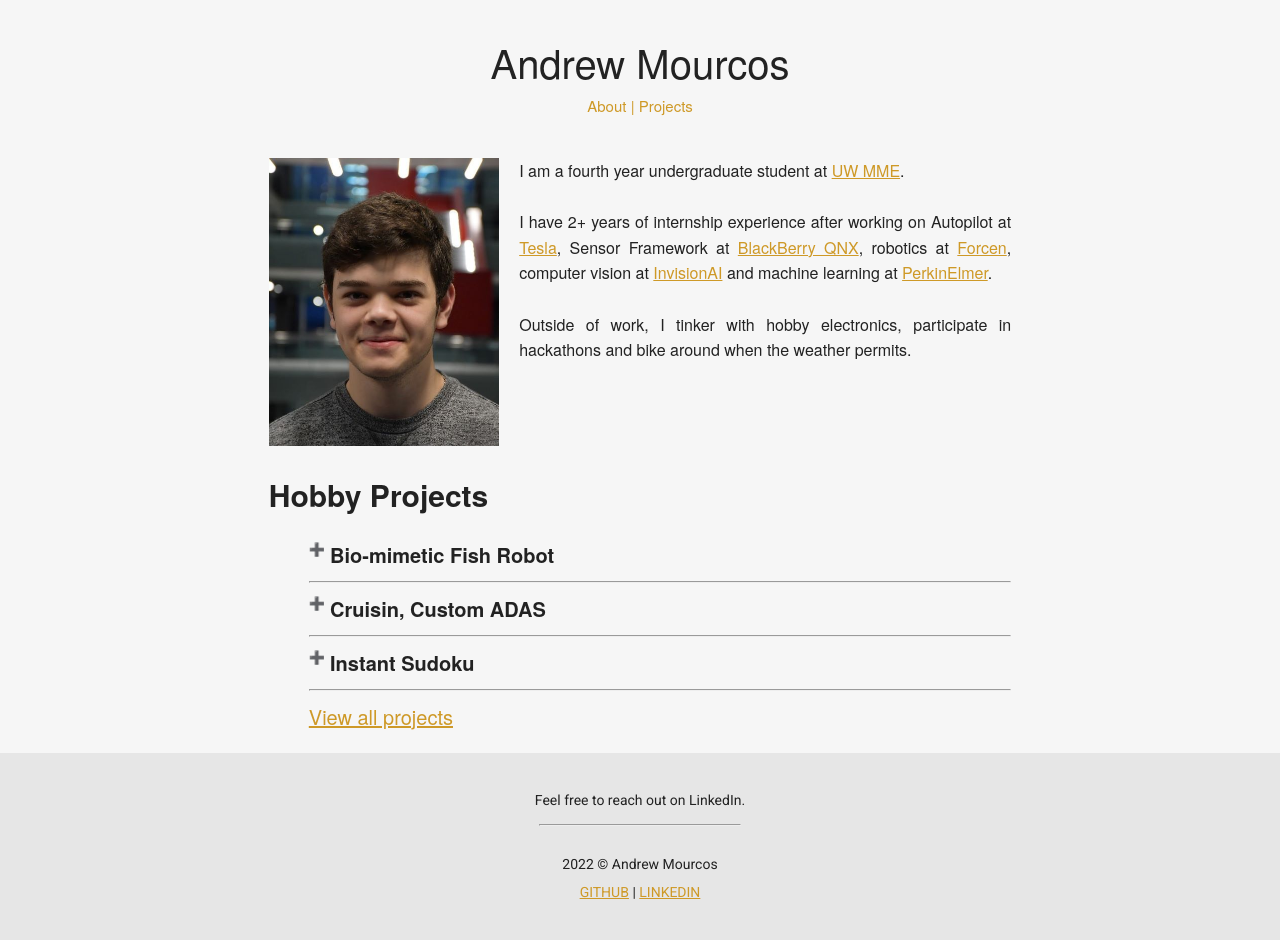
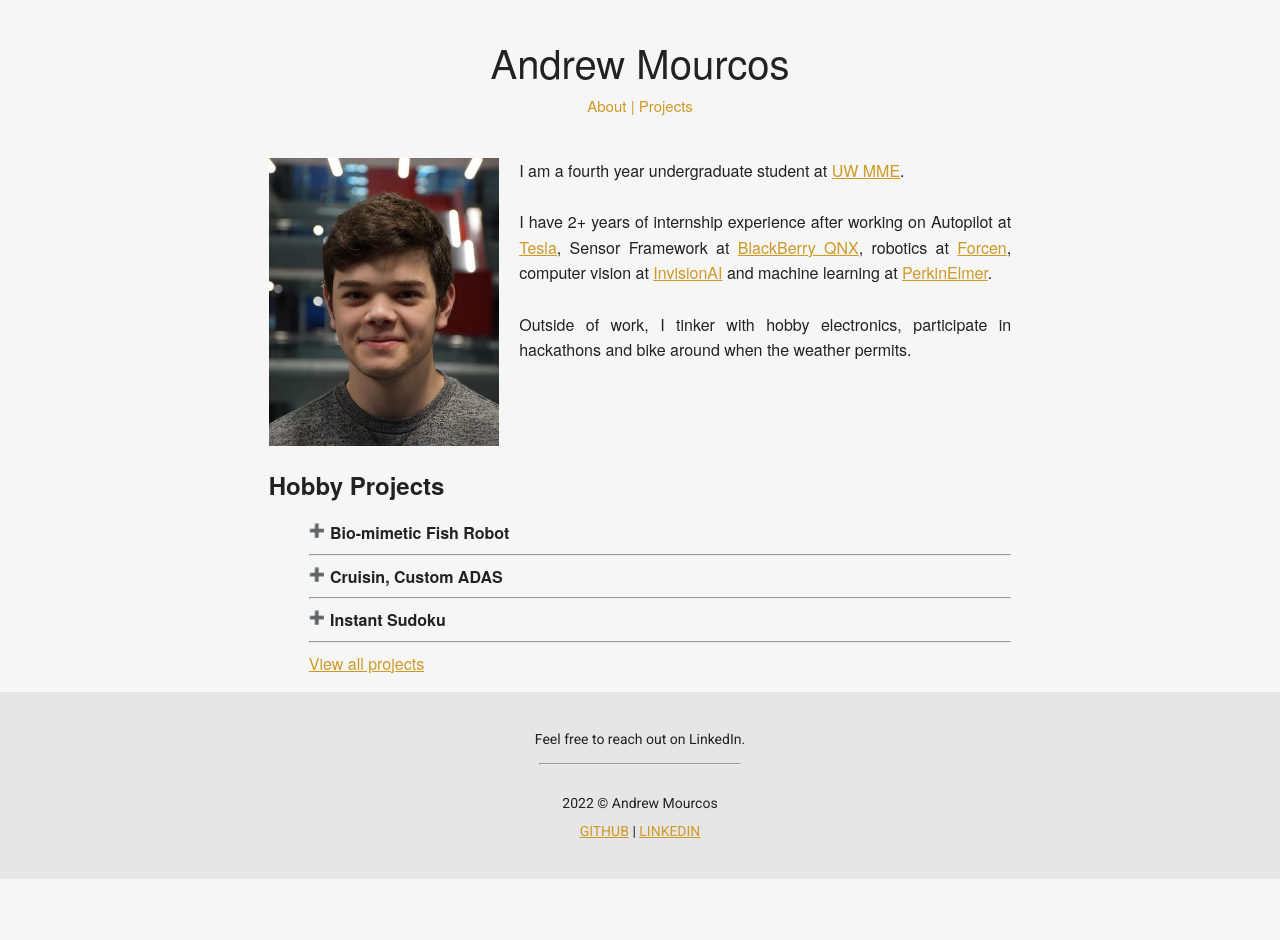
Before and after one commit to andrewmourcos/andrewmourcos.github.io, a Jekyll site: the page built from index.html, in a window 1280 px wide. Built offline with Jekyll 4.4.1, drawn with Linux system fonts in a browser that asks for light colours; nearby versions of some CDN libraries; after the commit the page ends 900 px from its top, so only the background shows below that.

Commit message:
reduced font

```diff
--- a/css/minimal-style.css
+++ b/css/minimal-style.css
@@ -3,7 +3,7 @@
   background-color: rgb(246,246,246);
 }
 body {
-  font-size: 2em; /* currently ems cause chrome bug misinterpreting rems on body element */
+  font-size: 16px;
   line-height: 1.6;
   font-weight: 400;
   font-family: "Raleway", "HelveticaNeue", "Helvetica Neue", Helvetica, Arial, sans-serif;
```
